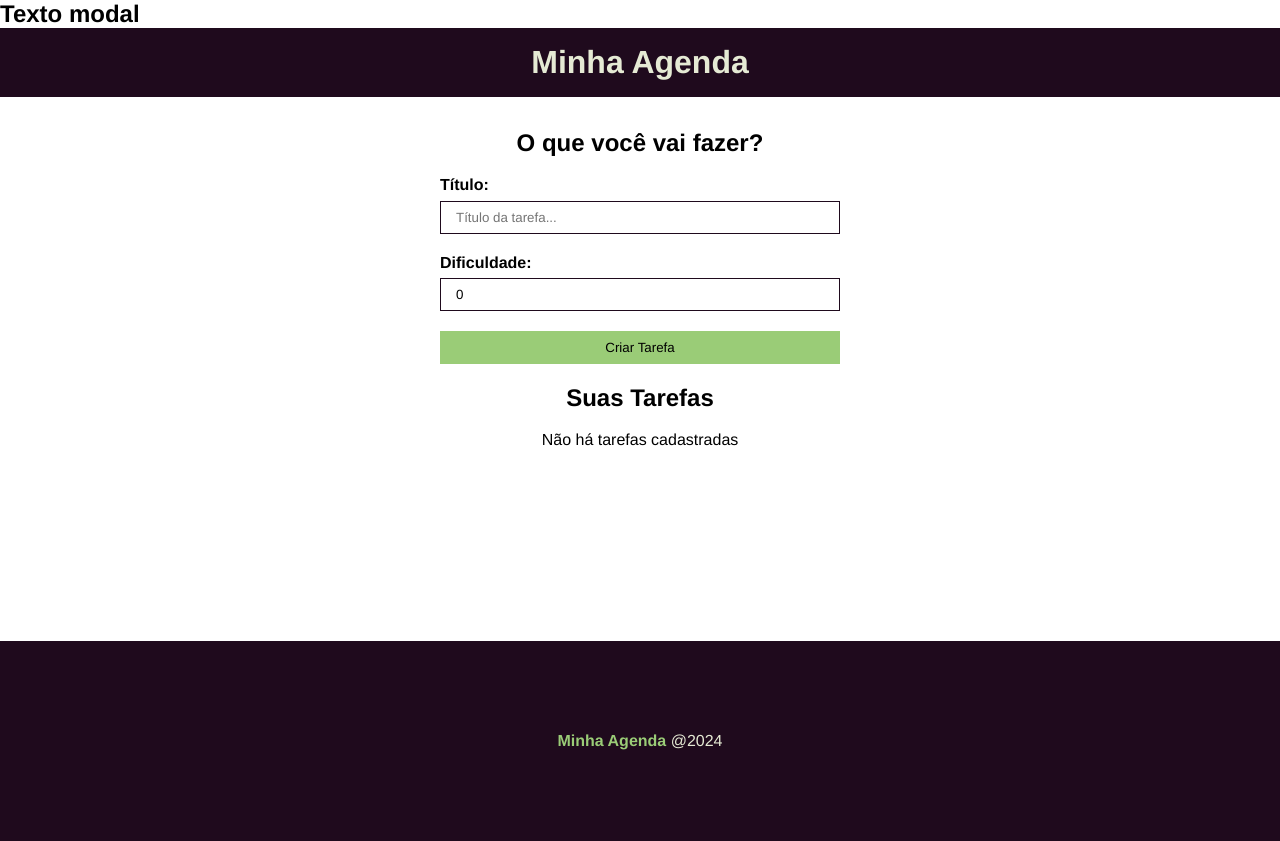
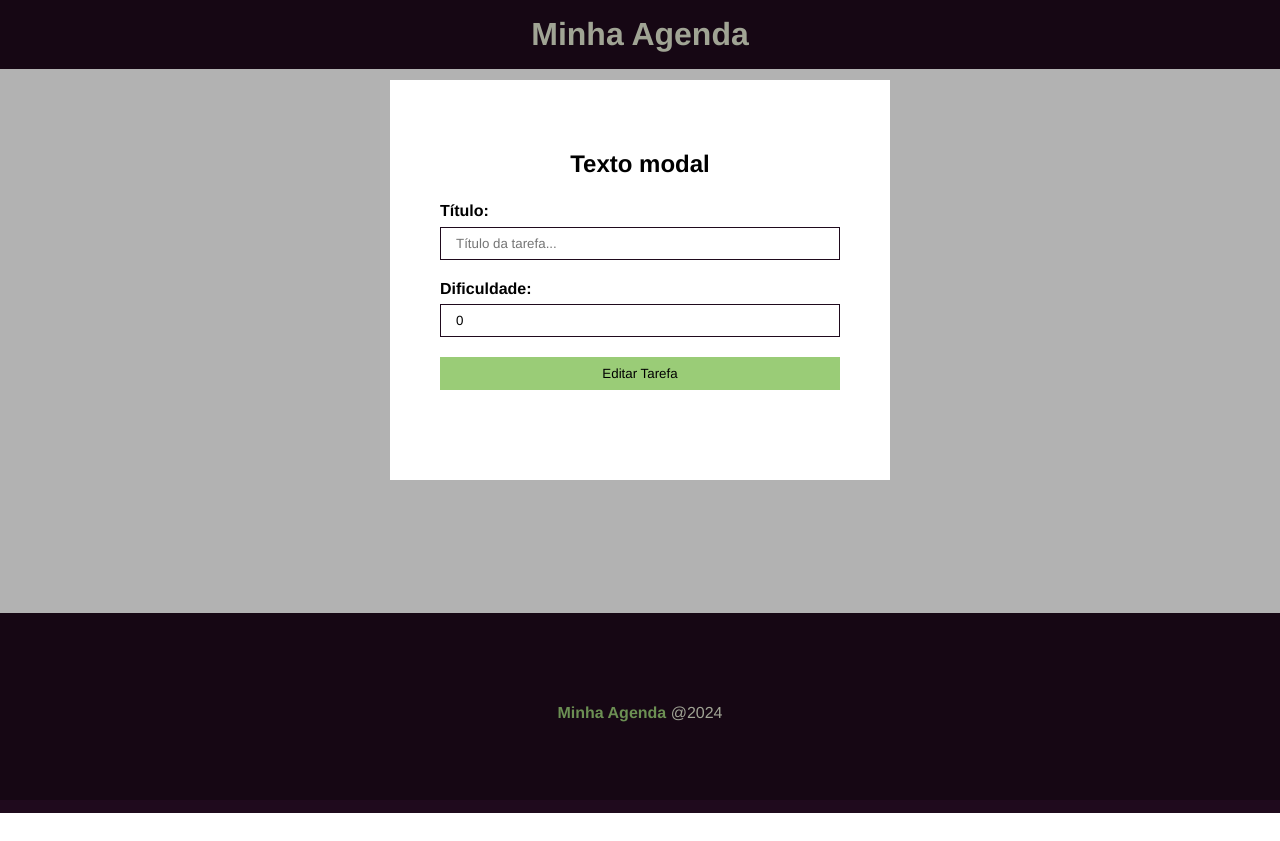
Before and after one commit to CaioPaulinoCosta/projeto_agenda_ts, a React (Create React App) app in the folder minha-agenda/: page / in a window 1280 px wide. After the commit the page ends 813 px from the top, so only its background shows below. Built offline with nearby package versions, Linux system fonts and the light colour scheme.

Commit message:
Adiciona estilos ao modal

```diff
--- a/minha-agenda/src/App.tsx
+++ b/minha-agenda/src/App.tsx
@@ -25,7 +25,9 @@
   };
   return (
     <div>
-      <Modal />
+      <Modal
+        children={<TaskForm btnText="Editar Tarefa" taskList={taskList} />}
+      />
       <Header />
       <main className={styles.main}>
         <div>
--- a/minha-agenda/src/components/Modal.module.css
+++ b/minha-agenda/src/components/Modal.module.css
@@ -0,0 +1,31 @@
+.fade {
+  width: 100%;
+  height: 100%;
+  position: absolute;
+  background-color: #000;
+  opacity: 0.3;
+}
+
+.modal {
+  position: absolute;
+  top: 10%;
+  left: 0;
+  right: 0;
+  margin: 0 auto;
+  width: 500px;
+  height: 400px;
+  z-index: 1;
+  background-color: #fff;
+  display: flex;
+  flex-direction: column;
+  justify-content: center;
+  text-align: center;
+}
+
+.modal h2 {
+  margin-bottom: 1em;
+}
+
+.modal form {
+  width: 90%;
+}
--- a/minha-agenda/src/components/Modal.tsx
+++ b/minha-agenda/src/components/Modal.tsx
@@ -3,17 +3,20 @@
 // CSS
 import styles from "./Modal.module.css";
 
-type Props = {};
+interface Props {
+  children: React.ReactNode;
+}
 
-function Modal({}: Props) {
+const Modal = ({ children }: Props) => {
   return (
     <div id="modal">
-      <div></div>
-      <div>
+      <div className={styles.fade}></div>
+      <div className={styles.modal}>
         <h2>Texto modal</h2>
+        {children}
       </div>
     </div>
   );
-}
+};
 
 export default Modal;
```
